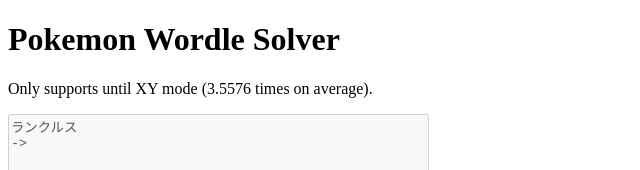
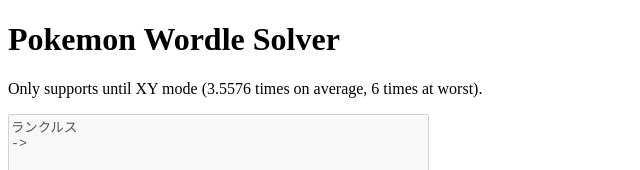
Before and after one commit to habara-k/pokemon-wordle-solver, a plain HTML site: page docs/index.html in a window 1280 px wide. Shown: the top 170 px of the page, without its empty margins (0-640 px from the left). Drawn offline with Linux system fonts and the light colour scheme.

Commit message:
Add worst case

```diff
--- a/docs/index.html
+++ b/docs/index.html
@@ -6,7 +6,7 @@
   </head>
   <body>
     <h1>Pokemon Wordle Solver</h1>
-    <p>Only supports until XY mode (3.5576 times on average).</p>
+    <p>Only supports until XY mode (3.5576 times on average, 6 times at worst).</p>
     <textarea id="output" type="textarea" rows="10" cols="50" disabled></textarea>
     <br>
     <input id="input" type="text" size="50" placeholder="0:Nowhere, 1:Wrong, 2:Correct.  e.g. 00120">
```
